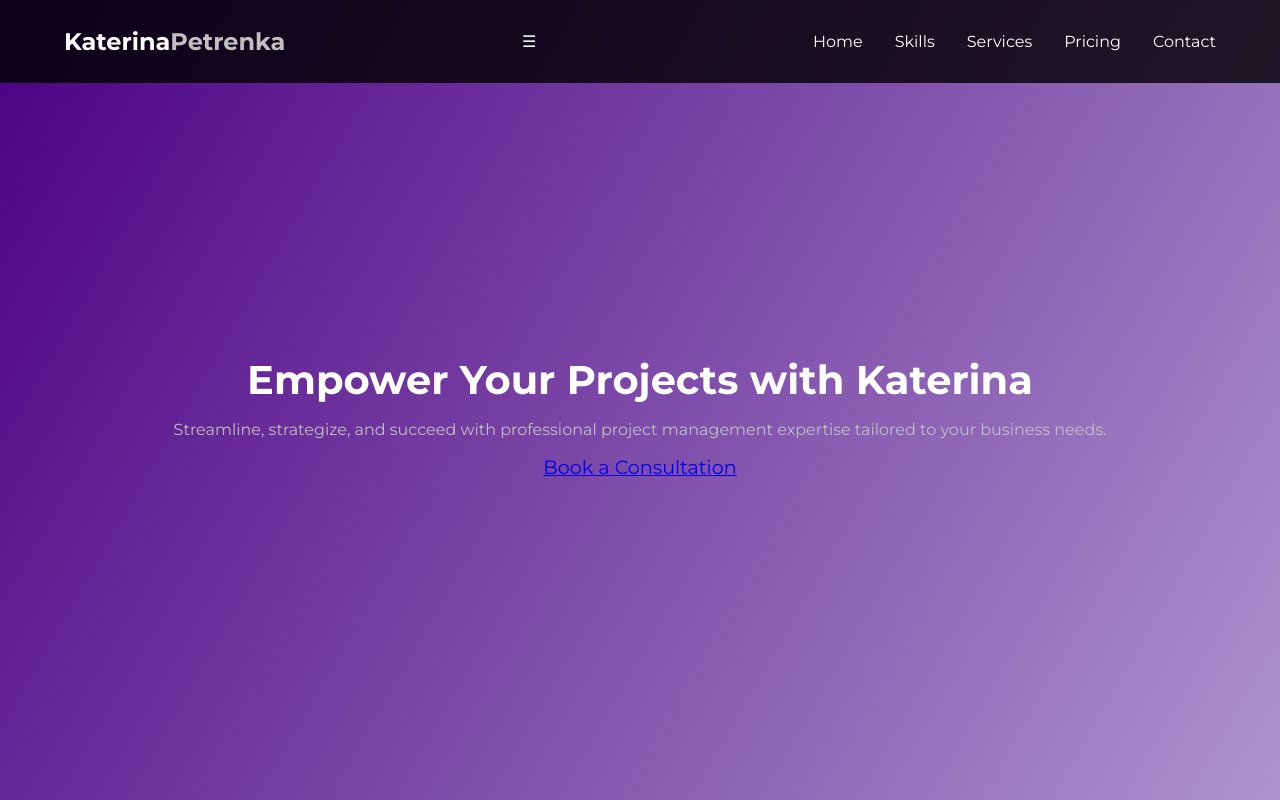
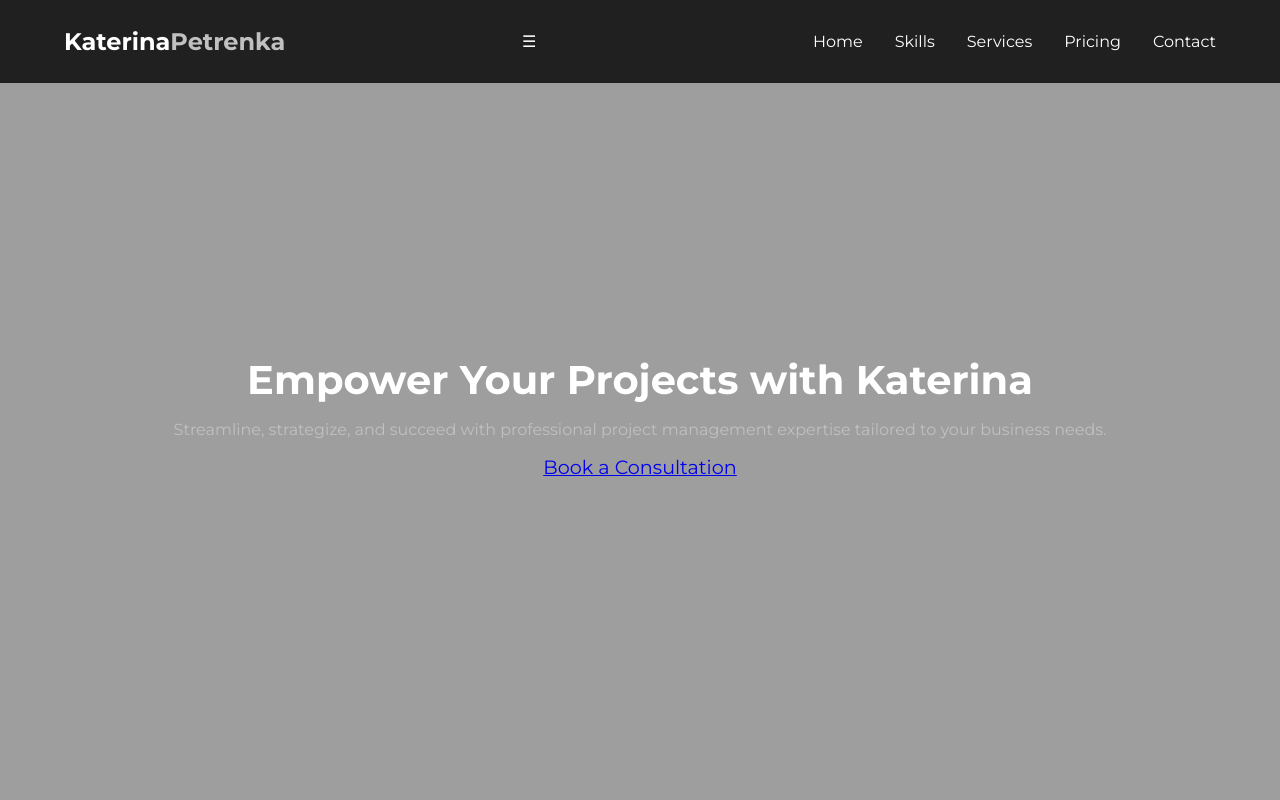
Before and after one commit to KaterinaPetrenka/JS2024, a plain HTML site: page index.html in a window 1280 px wide. Shown: the top 800 px of the page. Drawn offline with Linux system fonts and the light colour scheme; the site is published under a folder, as on GitHub Pages, so addresses that start at the root find nothing.

Commit message:
main img fix

```diff
--- a/styles.css
+++ b/styles.css
@@ -66,7 +66,7 @@ body {
 
 /* Hero Section */
 .hero {
-    background-image: url('/img/close-up-image-programer-working-his-desk-office.jpg');
+    background-image: url('img/close-up-image-programer-working-his-desk-office.jpg');
     background-size: cover;
     background-position: center;
     height: 100vh;
```
